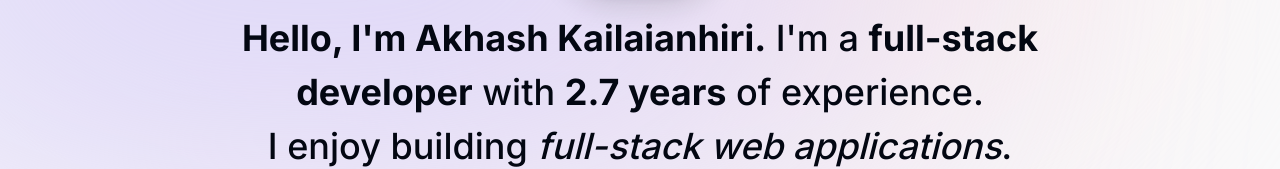
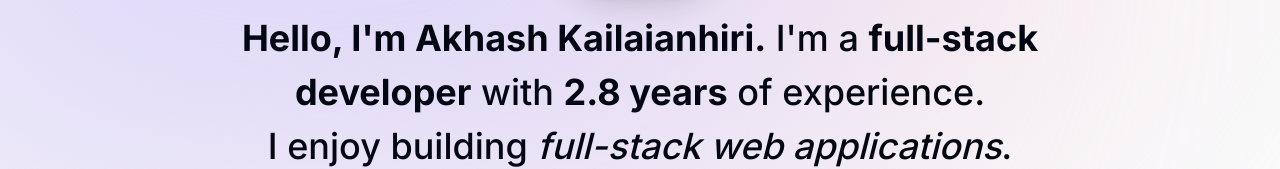
Before and after one commit to AkhashAk/portfolio-website, a Next.js app: page / in a window 1280 px wide. Shown: the part 296-465 px from the top of the page. Built offline with nearby package versions, Linux system fonts and the light colour scheme; no server answers.

Commit message:
update intro

```diff
--- a/components/intro.tsx
+++ b/components/intro.tsx
@@ -64,7 +64,7 @@ export default function Intro() {
       >
         <span className="font-bold">Hello, I'm Akhash Kailaianhiri.</span> I'm a{" "}
         <span className="font-bold">full-stack developer</span> with{" "}
-        <span className="font-bold">2.7 years</span> of experience.<br />
+        <span className="font-bold">2.8 years</span> of experience.<br />
         I enjoy building <span className="italic">full-stack web applications</span>.
       </motion.h1>
 
```
